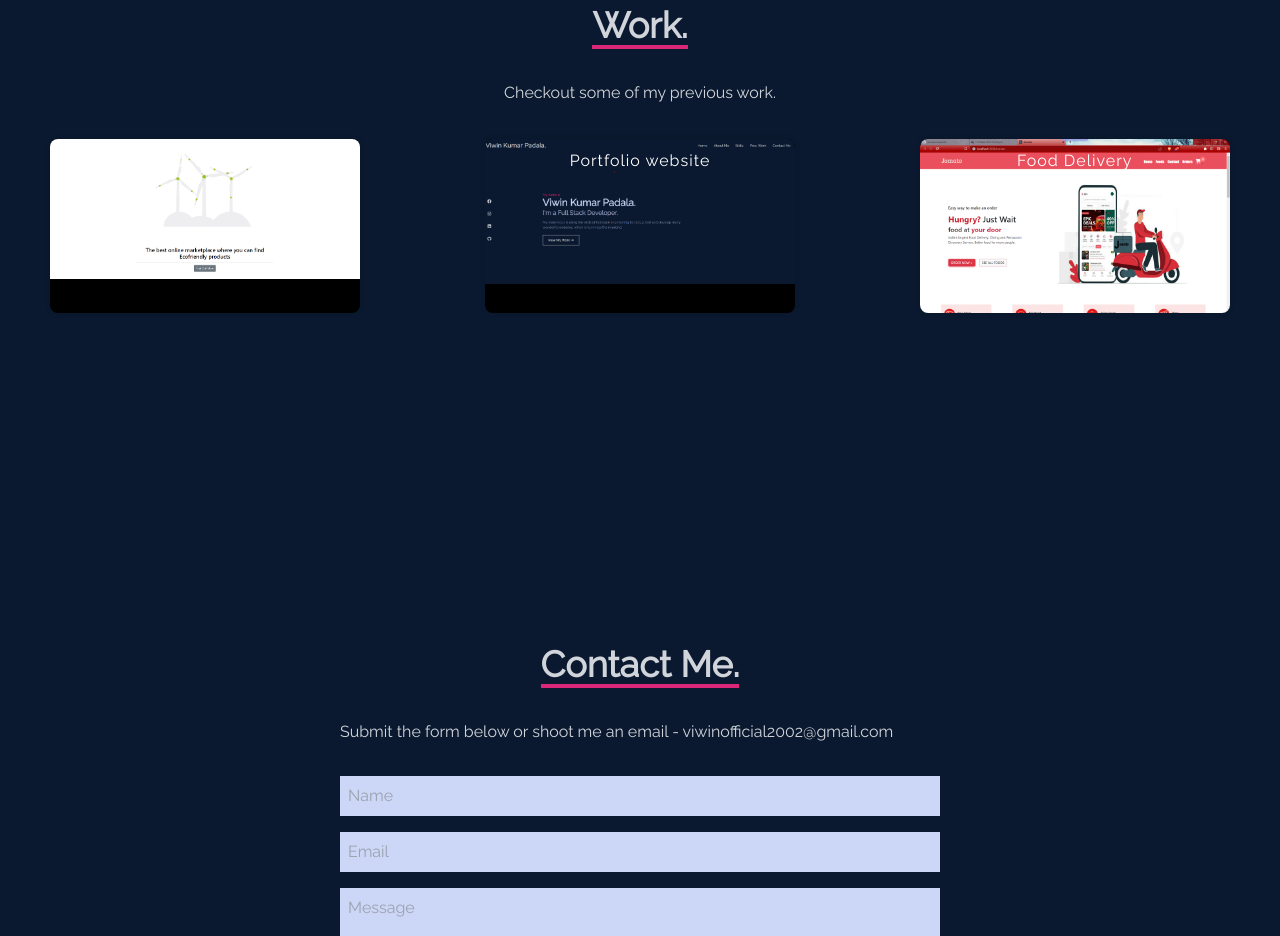
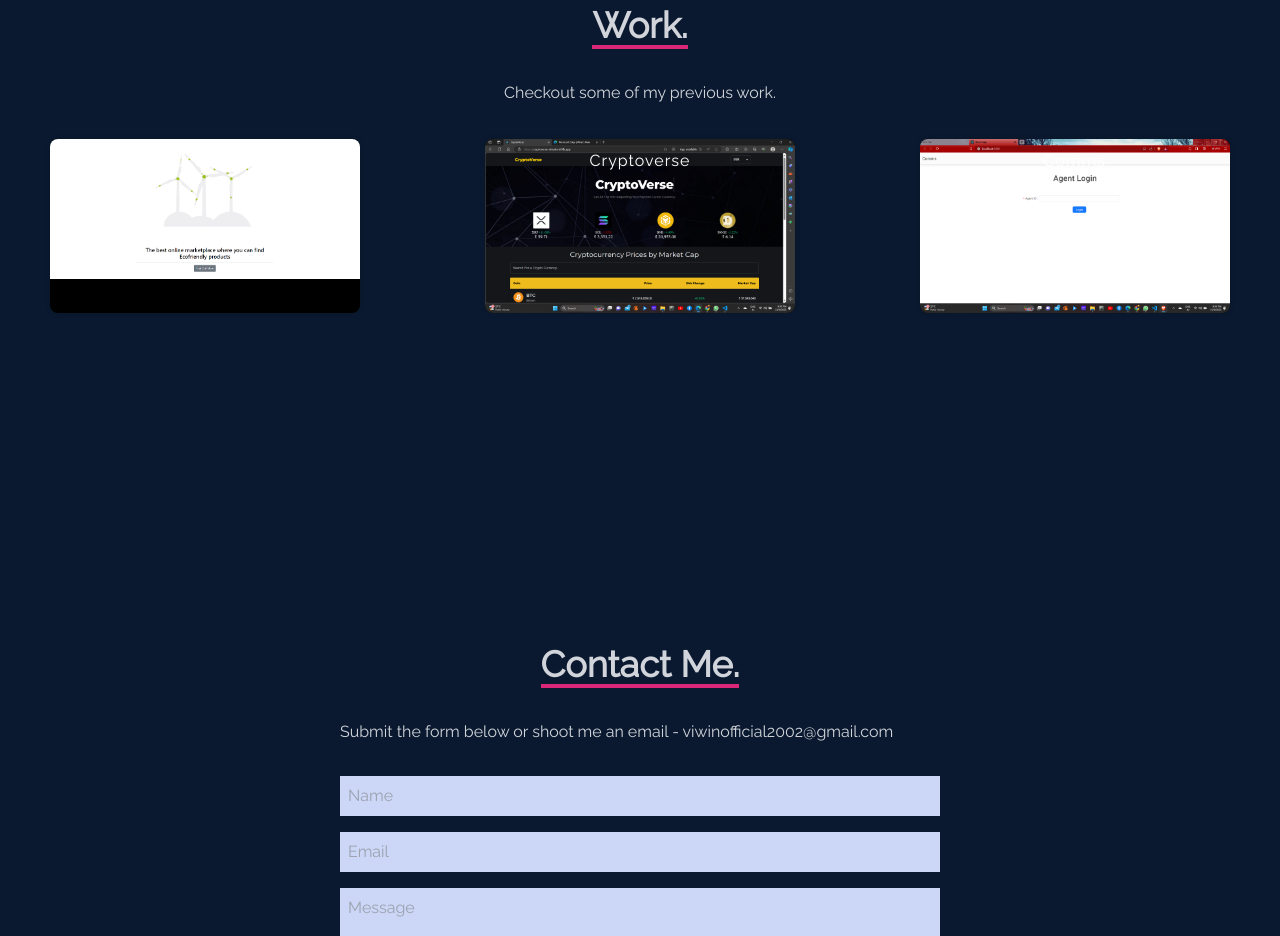
Before and after one commit to viwinkumarpadala/Portfolio, a React (Create React App) app: page / in a window 1280 px wide. Shown: the part 1900-2836 px from the top of the page. Built offline with nearby package versions, Linux system fonts and the light colour scheme.

Commit message:
updated the projects

```diff
--- a/src/components/Work.js
+++ b/src/components/Work.js
@@ -1,7 +1,7 @@
 import React from "react";
-import Fooddeliveryexample from "../assets/Fooddeliveryexample.png";
+import Commsimg from "../assets/Commsimg.png";
 import EcohubExample from "../assets/ecohub-example.png";
-import VehicleManagementExample from '../assets/portfolioimg.png';
+import Cryptoverseimg from '../assets/Cryptoverseimg.png';
 
 import "./Work.css";
 
@@ -9,20 +9,20 @@ const ownProjects = [
 	{
 		name: "Ecohub",
 		img_link: EcohubExample,
-		git_link: "https://github.com/viwinkumarpadala/ecohub_final",
-		display_link: "https://ecohub-final-7cei.vercel.app/",
+		git_link: "https://github.com/viwinkumarpadala/ecohub-MERN",
+		display_link: "https://ecohub-mern.vercel.app/",
 	},
 	{
-		name: "Portfolio website",
-		img_link: VehicleManagementExample,
-		git_link: "https://github.com/viwinkumarpadala/portfolio",
-		display_link: "https://github.com/viwinkumarpadala/vehicle-management/tree/master",
+		name: "Cryptoverse",
+		img_link: Cryptoverseimg,
+		git_link: "https://github.com/viwinkumarpadala/cryptoverse",
+		display_link: "https://cryptoverse-simple.netlify.app/",
 	},
 	{
-		name: "Food Delivery",
-		img_link: Fooddeliveryexample,
-		git_link: "https://github.com/viwinkumarpadala/FOOD-DELIVERY-APP/tree/master",
-		display_link: "https://github.com/viwinkumarpadala/FOOD-DELIVERY-APP/tree/master",
+		name: "Comms",
+		img_link: Commsimg,
+		git_link: "https://github.com/viwinkumarpadala/Comms",
+		display_link: "https://github.com/viwinkumarpadala/Comms",
 	},
 
 ];
```
Also changed, not shown: src/assets/Commsimg.png (added), src/assets/Cryptoverseimg.png (added).
